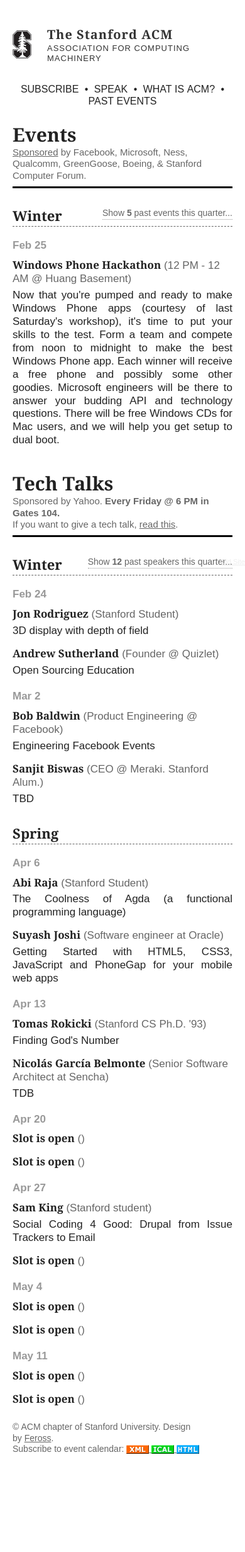
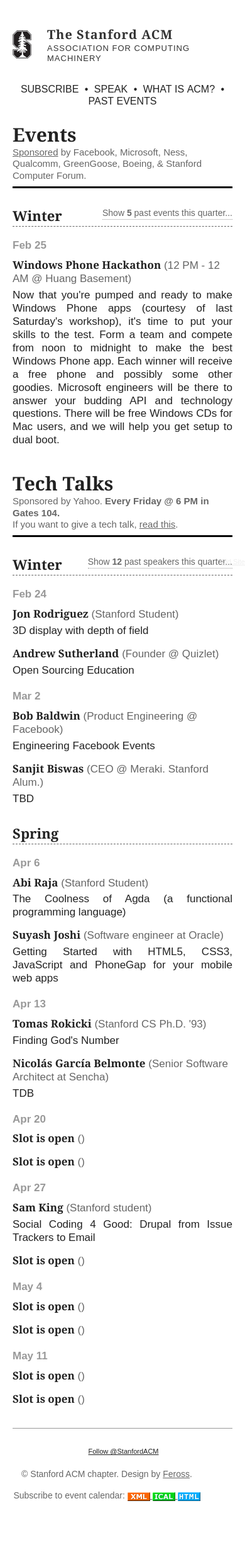
Before and after one commit to StanfordACM/stanfordacm.github.io, a Jekyll site: the page built from index.html, in a window 390 px wide. Shown: the whole page at 63% size. Built offline with Jekyll 4.4.1, drawn with Linux system fonts in a browser that asks for light colours; nearby versions of some CDN libraries; comment, search, counter and statistics services are not loaded; before the commit the page ends 2340 px from its top, so only the background shows below that.

Commit message:
Added Twitter follow button to site

```diff
--- a/_layouts/default.html
+++ b/_layouts/default.html
@@ -60,9 +60,12 @@
 
       <div class="fb-like" data-href="http://www.facebook.com/stanfordacm" data-send="false" data-layout="box_count" data-width="55" data-show-faces="false"></div>
 
+      <div class="twitter"><a href="https://twitter.com/StanfordACM" class="twitter-follow-button" data-show-count="false" data-size="large" data-show-screen-name="false">Follow @StanfordACM</a>
+<script>!function(d,s,id){var js,fjs=d.getElementsByTagName(s)[0];if(!d.getElementById(id)){js=d.createElement(s);js.id=id;js.src="//platform.twitter.com/widgets.js";fjs.parentNode.insertBefore(js,fjs);}}(document,"script","twitter-wjs");</script></div>
+
       <div class="credit">
-        &copy; ACM chapter of Stanford University. Design by <a href="http://www.feross.org">Feross</a>.
-        <br> Subscribe to event calendar:
+        &copy; Stanford ACM chapter. Design by <a href="http://www.feross.org">Feross</a>.
+        <br><br> Subscribe to event calendar:
 
         <a href="https://www.google.com/calendar/feeds/bvnapf032e4r1k3jd4tp2649lg%40group.calendar.google.com/public/basic">
           <img src="/img/xml.gif">
--- a/css/style.css
+++ b/css/style.css
@@ -317,22 +317,34 @@ a#logo:hover {
 /* FOOTER */
 
 footer {
-  margin-top: 10px;
+  border-top: 1px solid #999;
+  margin-top: 20px;
+  padding-top: 30px;
+  text-align: center;
+  position: relative;
+}
+
+footer .twitter {
+  position: absolute;
+  left: 50px;
+  display: inline-block;
+  padding-left: 20px;
+  padding-right: 20px;
+  width: 120px;
 }
 
 footer .fb-like {
-  display: block;
-  float: right;
-  left: -20px;
-  position: relative;
-  top: -20px;
+  display: inline-block;
+  position: absolute;
+  left: 0;
 }
 
 footer .credit {
   color: #666;
-  float: right;
+  display: inline-block;
   font-size: 14px;
   margin-right: 50px;
+  margin-bottom: 50px;
 }
 
 /* MISC */
@@ -453,6 +465,15 @@ footer .credit {
     .half + .half {
         padding-left: 0;
     }
+
+    footer .twitter, footer .fb-like {
+      position: static;
+      left: auto;
+    }
+
+    footer .credit {
+      margin-top: 20px;
+    }
 }
 
 
```
